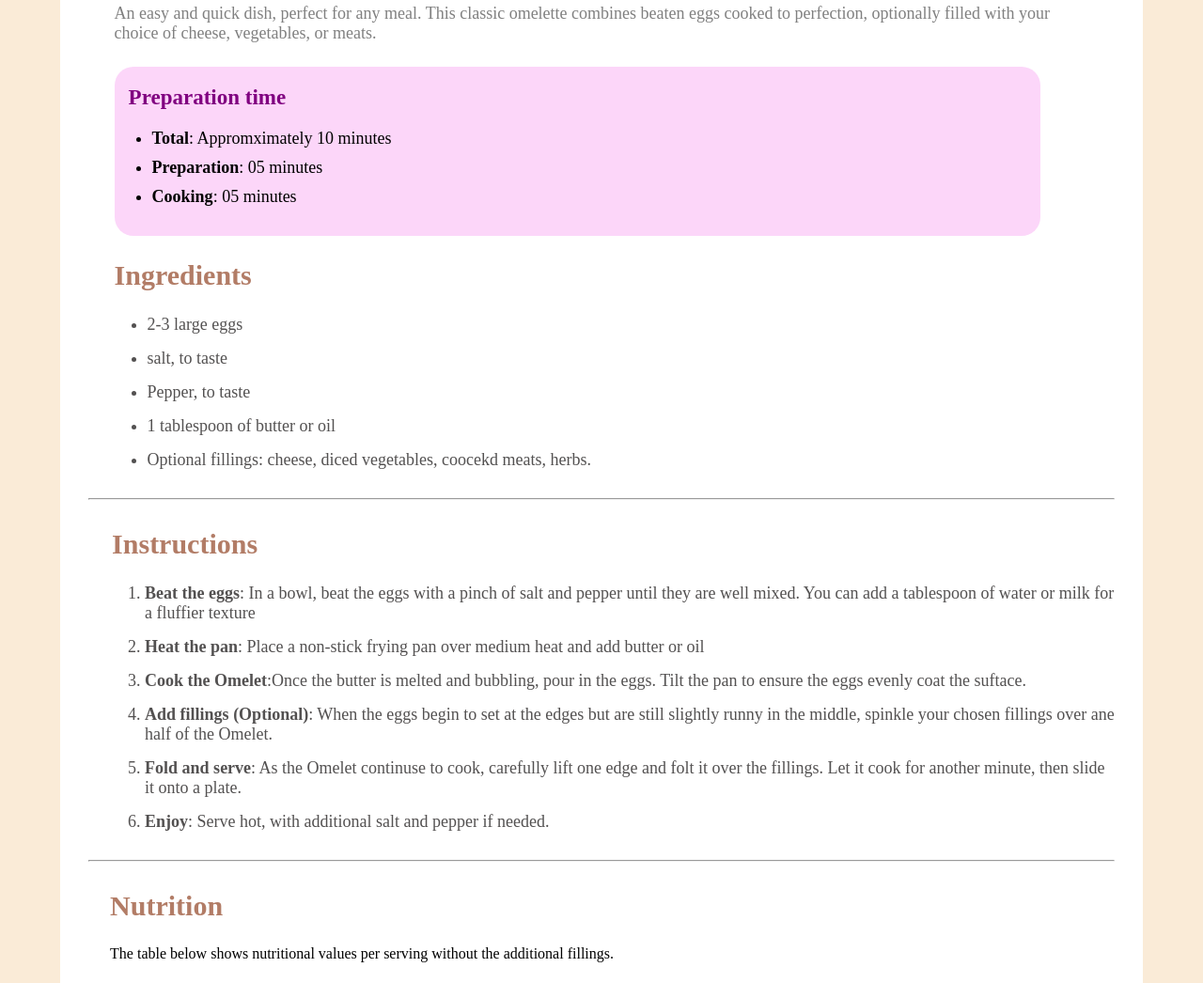
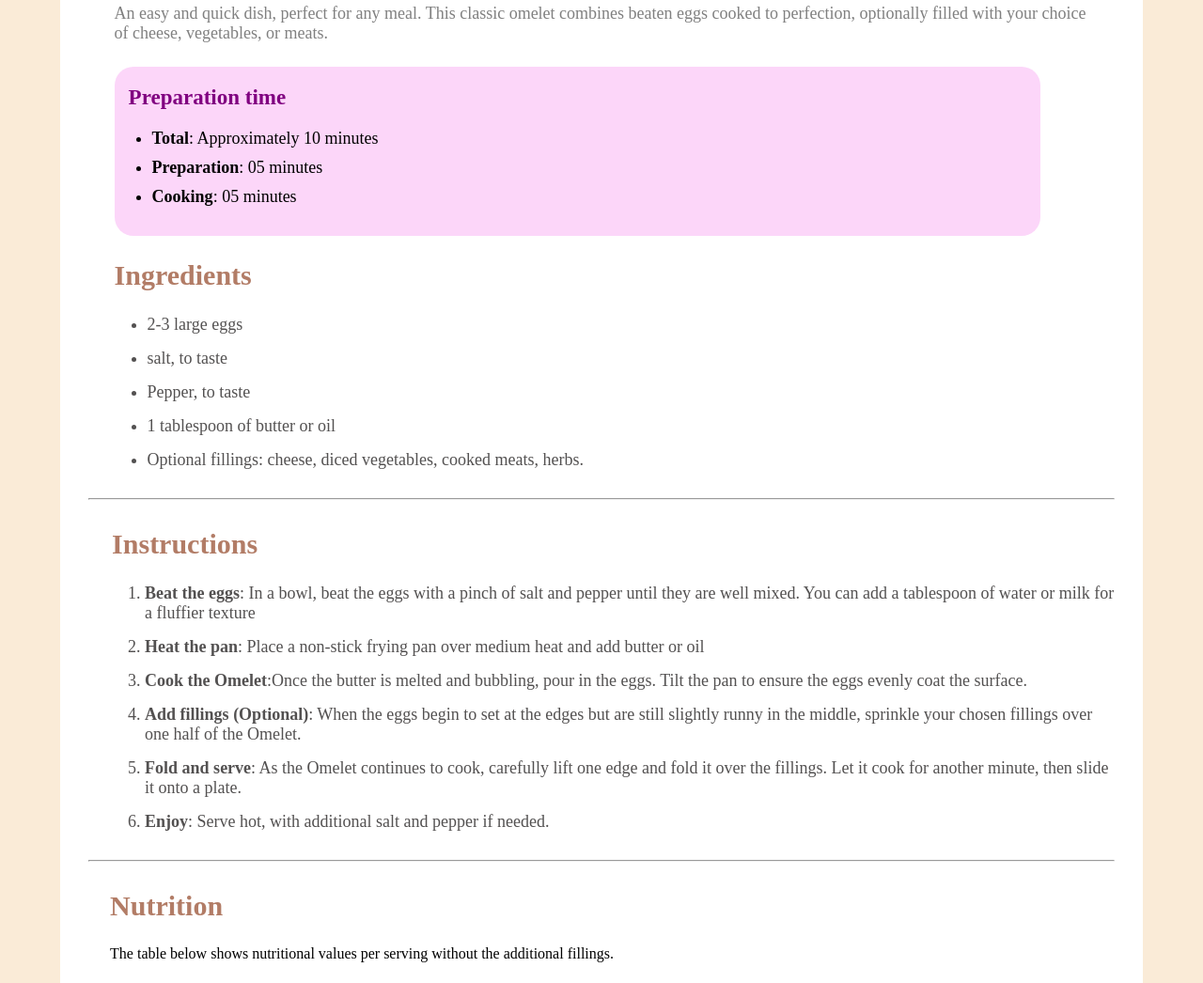
Before and after one commit to HossainNShakib/Recipe-page, a plain HTML site: page index.html in a window 1280 px wide. Shown: the part 749-1795 px from the top of the page at 94% size. Drawn offline with Linux system fonts and the light colour scheme.

Commit message:
Update index.html

```diff
--- a/index.html
+++ b/index.html
@@ -17,12 +17,12 @@
             </div>
             <div class="strt">
                 <h1>Simple Omelet Recipe</h1>
-                <p>An easy and quick dish, perfect for any meal. This classic omelette combines beaten eggs cooked to perfection, optionally filled with your choice of cheese, vegetables, or meats.</p>
+                <p>An easy and quick dish, perfect for any meal. This classic omelet combines beaten eggs cooked to perfection, optionally filled with your choice of cheese, vegetables, or meats.</p>
 
                 <div class="prptime">
                     <h4>Preparation time</h4>
                     <ul>
-                        <li><b>Total</b>: Appromximately 10 minutes</li>
+                        <li><b>Total</b>: Approximately 10 minutes</li>
                         <li><b>Preparation</b>: 05 minutes</li>
                         <li><b>Cooking</b>: 05 minutes</li>
                     </ul>
@@ -36,7 +36,7 @@
                         <li>salt, to taste</li>
                         <li>Pepper, to taste</li>
                         <li>1 tablespoon of butter or oil</li>
-                        <li>Optional fillings: cheese, diced vegetables, coocekd meats, herbs.</li>
+                        <li>Optional fillings: cheese, diced vegetables, cooked meats, herbs.</li>
                     </ul>
                 </div>
 
@@ -47,9 +47,9 @@
                     <ol>
                         <li><b>Beat the eggs</b>: In a bowl, beat the eggs with a pinch of salt and pepper until they are well mixed. You can add a tablespoon of water or milk for a fluffier texture</li>
                         <li><b>Heat the pan</b>: Place a non-stick frying pan over medium heat and add butter or oil</li>
-                        <li><b>Cook the Omelet</b>:Once the butter is melted and bubbling, pour in the eggs. Tilt the pan to ensure the eggs evenly coat the suftace.</li>
-                        <li><b>Add fillings (Optional)</b>: When the eggs begin to set at the edges but are still slightly runny in the middle, spinkle your chosen fillings over ane half of the Omelet.</li>
-                        <li><b>Fold and serve</b>: As the Omelet continuse to cook, carefully lift one edge and folt it over the fillings. Let it cook for another minute, then slide it onto a plate.</li>
+                        <li><b>Cook the Omelet</b>:Once the butter is melted and bubbling, pour in the eggs. Tilt the pan to ensure the eggs evenly coat the surface.</li>
+                        <li><b>Add fillings (Optional)</b>: When the eggs begin to set at the edges but are still slightly runny in the middle, sprinkle your chosen fillings over one half of the Omelet.</li>
+                        <li><b>Fold and serve</b>: As the Omelet continues to cook, carefully lift one edge and fold it over the fillings. Let it cook for another minute, then slide it onto a plate.</li>
                         <li><b>Enjoy</b>: Serve hot, with additional salt and pepper if needed.</li>
                     </ol>
                 </div>
@@ -81,8 +81,6 @@
 
                     <br> <br> <br>
                 </div>
-
-
             </div>
     </main>
 
```
